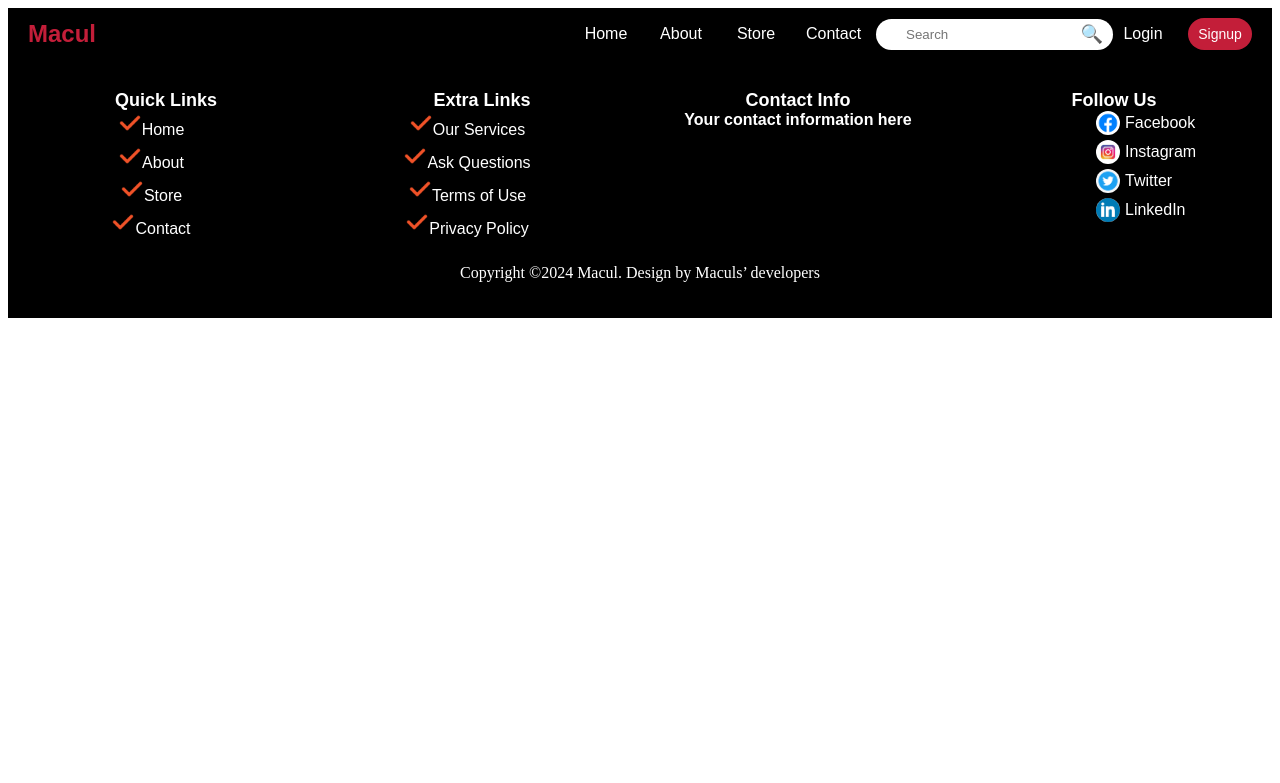
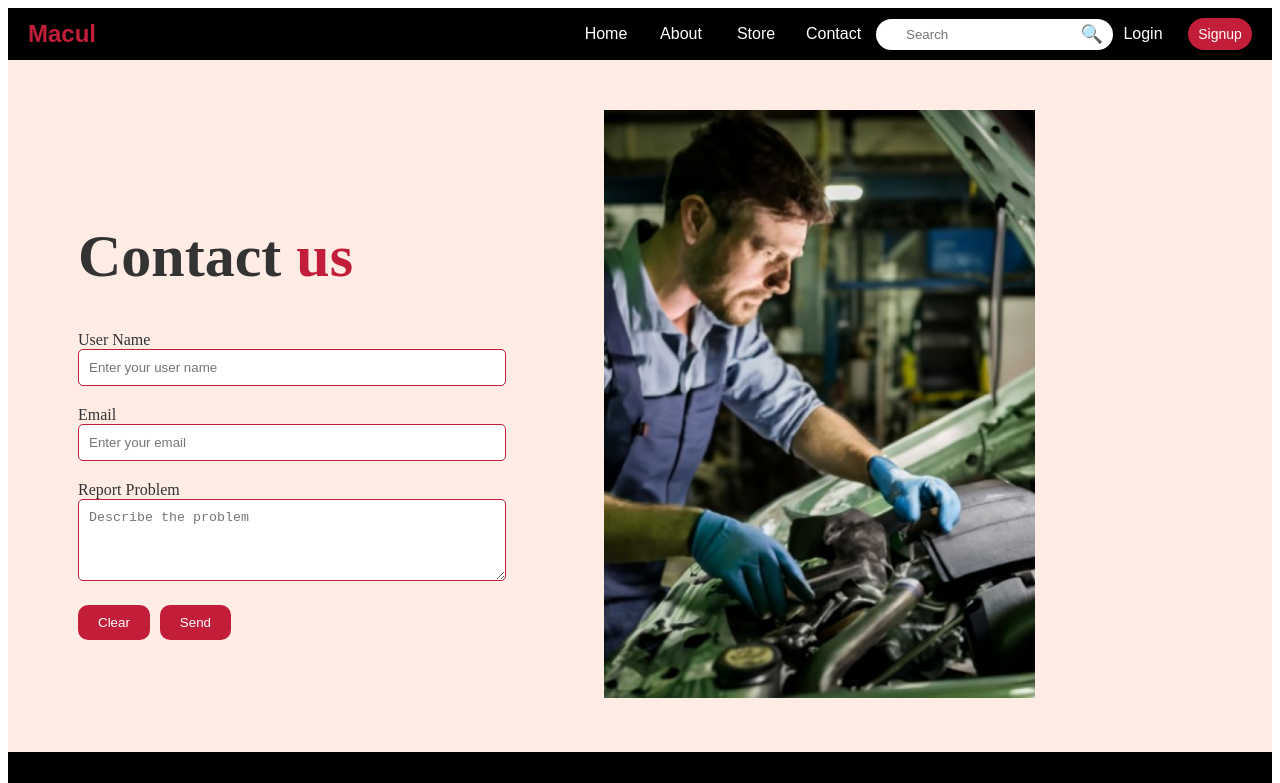
Before and after one commit to MaheshaMorais/Macul-mini-project, a React (Create React App) app: page /contact in a window 1280 px wide. Shown: the top 783 px of the page. Built offline with nearby package versions, Linux system fonts and the light colour scheme.

Commit message:
created new files

```diff
--- a/src/App.js
+++ b/src/App.js
@@ -22,7 +22,7 @@ function App() {
     <div>
 
   <Routes>
-    <Route path='/' element={<Home/>}/>
+    <Route path='/home' element={<Home/>}/>
     <Route path='/about' element={<About/>}/>
     <Route path='/sign-in' element={<SignIn/>}/>
     <Route path='/sign-up' element={<SignUp/>}/>
--- a/src/pages/Contact.css
+++ b/src/pages/Contact.css
@@ -0,0 +1,100 @@
+.contact-container {
+    display: flex;
+    justify-content: space-between;
+    align-items: center;
+    background-color: #FFECE5;
+    padding: 50px;
+}
+
+.contact-form {
+    flex: 1;
+    padding: 20px;
+
+}
+
+.contact-form h2 {
+    color: #333333;
+    font-size: 60px;
+    margin-bottom: 40px;
+
+}
+
+.red-text {
+    color: #C31E39;
+}
+
+.input-group2 {
+    margin-bottom: 20px;
+}
+
+.input-group2 label {
+    color: #333333;
+    margin-bottom: 5px;
+}
+
+.input-group2 input,
+.input-group2 textarea {
+    width: 100%;
+    padding: 10px;
+    border: 1px solid #C31E39;
+    border-radius: 5px;
+}
+
+.input-group2 textarea {
+    resize: vertical;
+}
+.contact-image img {
+    max-width: 60%; /* Set the maximum width of the image to 100% of its container */
+    height: auto; /* Maintain the aspect ratio */
+    padding-left: 100px;
+}
+
+
+.button-group {
+    display: flex;
+}
+
+.clear-button,
+.send-button {
+    padding: 10px 20px;
+    background-color: #C31E39;
+    color: #ffffff;
+    border: none;
+    border-radius: 10px;
+    cursor: pointer;
+    margin-right: 10px;
+}
+
+.clear-button:hover,
+.send-button:hover {
+    background-color: #960E29;
+}
+
+.contact-image img {
+    width: 100%;
+    height: auto;
+}
+
+@media screen and (max-width: 768px) {
+    .contact-container {
+        flex-direction: column; /* Change to column layout on smaller screens */
+        padding: 30px; /* Adjust padding for smaller screens */
+    }
+
+    .contact-form {
+        width: 100%; /* Make the form full width */
+        padding: 0; /* Remove padding */
+    }
+
+    .contact-form h2 {
+        font-size: 40px; /* Decrease font size for smaller screens */
+        margin-bottom: 20px; /* Decrease margin bottom */
+        text-align: center; /* Center align heading */
+    }
+
+    .contact-image img {
+        max-width: 100%; /* Set image width to 100% of its container */
+        padding-left: 0; /* Remove left padding */
+        padding-top: 10px;
+    }
+}
--- a/src/pages/Contact.jsx
+++ b/src/pages/Contact.jsx
@@ -1,7 +1,42 @@
 import React from "react";
 import './Contact.css'
+import contactimg from "../assets/Contact.png";
 
 const Contact =() =>{
+    return(
+
+
+        <div className="contact-container">
+        <div className="contact-form">
+            <h2>Contact <span className="red-text">us</span></h2>
+            <div className="input-group2">
+                <label htmlFor="username">User Name</label>
+                <input type="text" id="username" placeholder="Enter your user name" />
+            </div>
+            <div className="input-group2">
+                <label htmlFor="email">Email</label>
+                <input type="email" id="email" placeholder="Enter your email" />
+            </div>
+            <div className="input-group2">
+                <label htmlFor="problem">Report Problem</label>
+                <textarea id="problem" rows="4" placeholder="Describe the problem"></textarea>
+            </div>
+            <div className="button-group2">
+                <button className="clear-button">Clear</button>
+                <button className="send-button">Send</button>
+            </div>
+        </div>
+        <div className="contact-image">
+            <img src={contactimg} alt="Contact" />
+        </div>
+    </div>
+);
+
+
+
+
+
+
 
 }
 
--- a/src/pages/SignIn.css
+++ b/src/pages/SignIn.css
@@ -107,7 +107,7 @@
     content: '';
     position: absolute;
     top: 50%;
-    width: 50%; /* Adjust the width of the lines */
+    width: 20%; /* Adjust the width of the lines */
     height: 1px;
     background-color: red;
   }
```
Also changed, not shown: src/assets/Contact.png (added).
